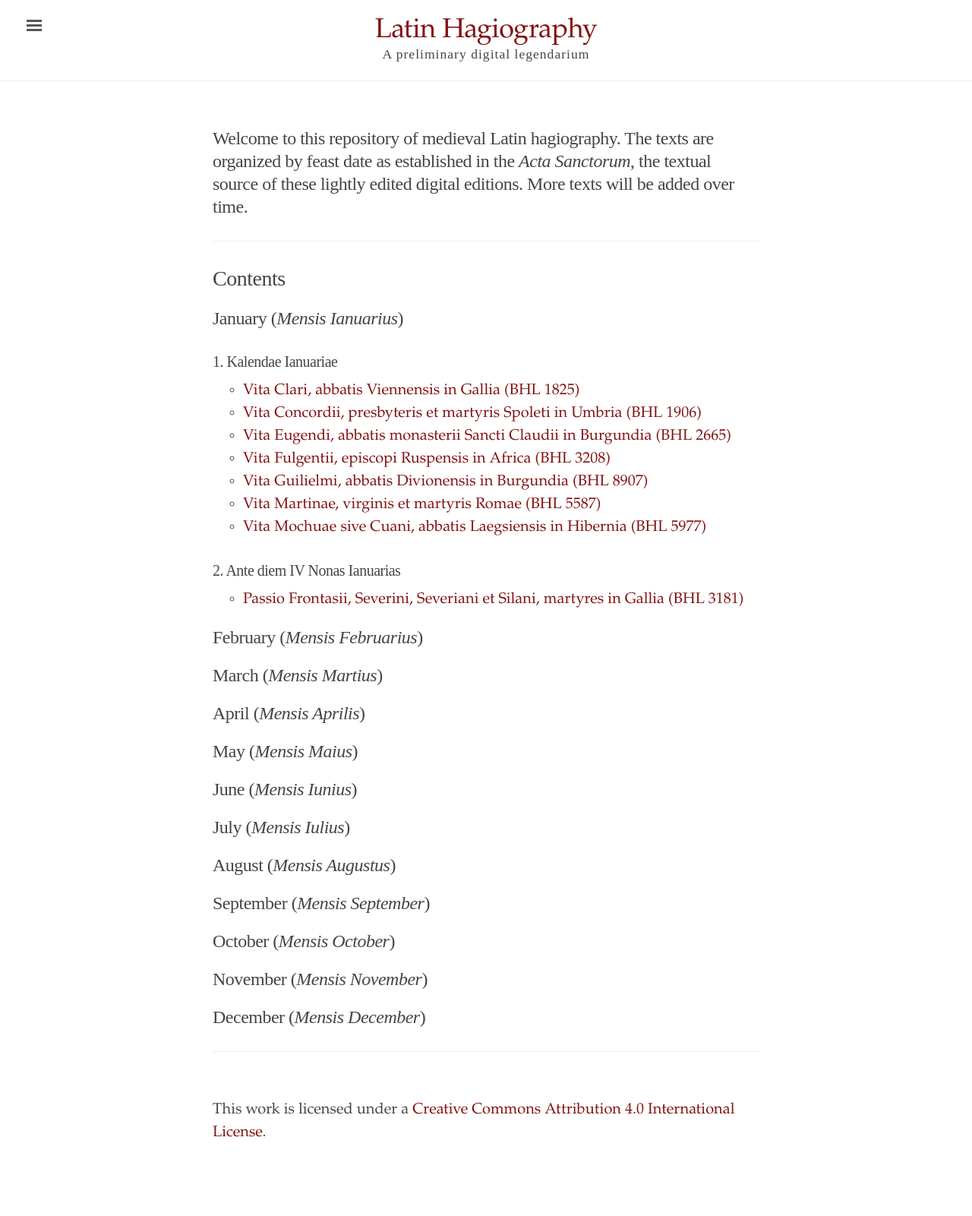
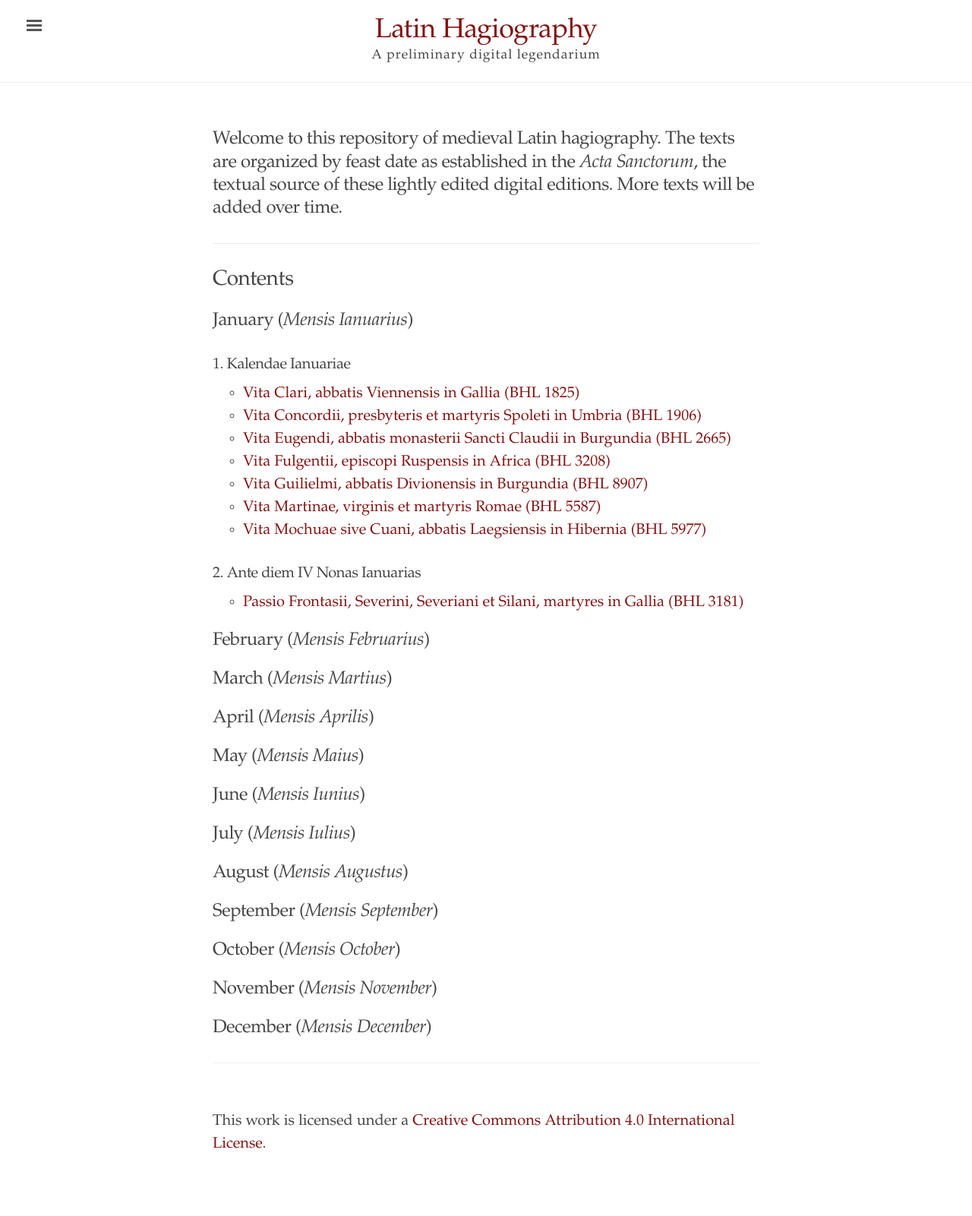
Before and after one commit to cjkoepke1/latin-hagiography, a Jekyll site: the page built from index.md, in a window 1280 px wide. Shown: the whole page at 76% size. Built offline with Jekyll 4.4.1, drawn with Linux system fonts in a browser that asks for light colours.

Commit message:
update heading font to palatino

```diff
--- a/assets/css/style.scss
+++ b/assets/css/style.scss
@@ -11,7 +11,7 @@
 
 /* Fonts */
 $main-font: "Palatino Linotype", "Book Antiqua", Palatino, serif;
-$heading-font: "Times New Roman", Times, serif;
+$heading-font: "Palatino Linotype", Palatino, serif;
 $regular-font-size: 1.25em; /* 20px / 16px = 1.25em; support text resizing in all browsers */
 
 
```
